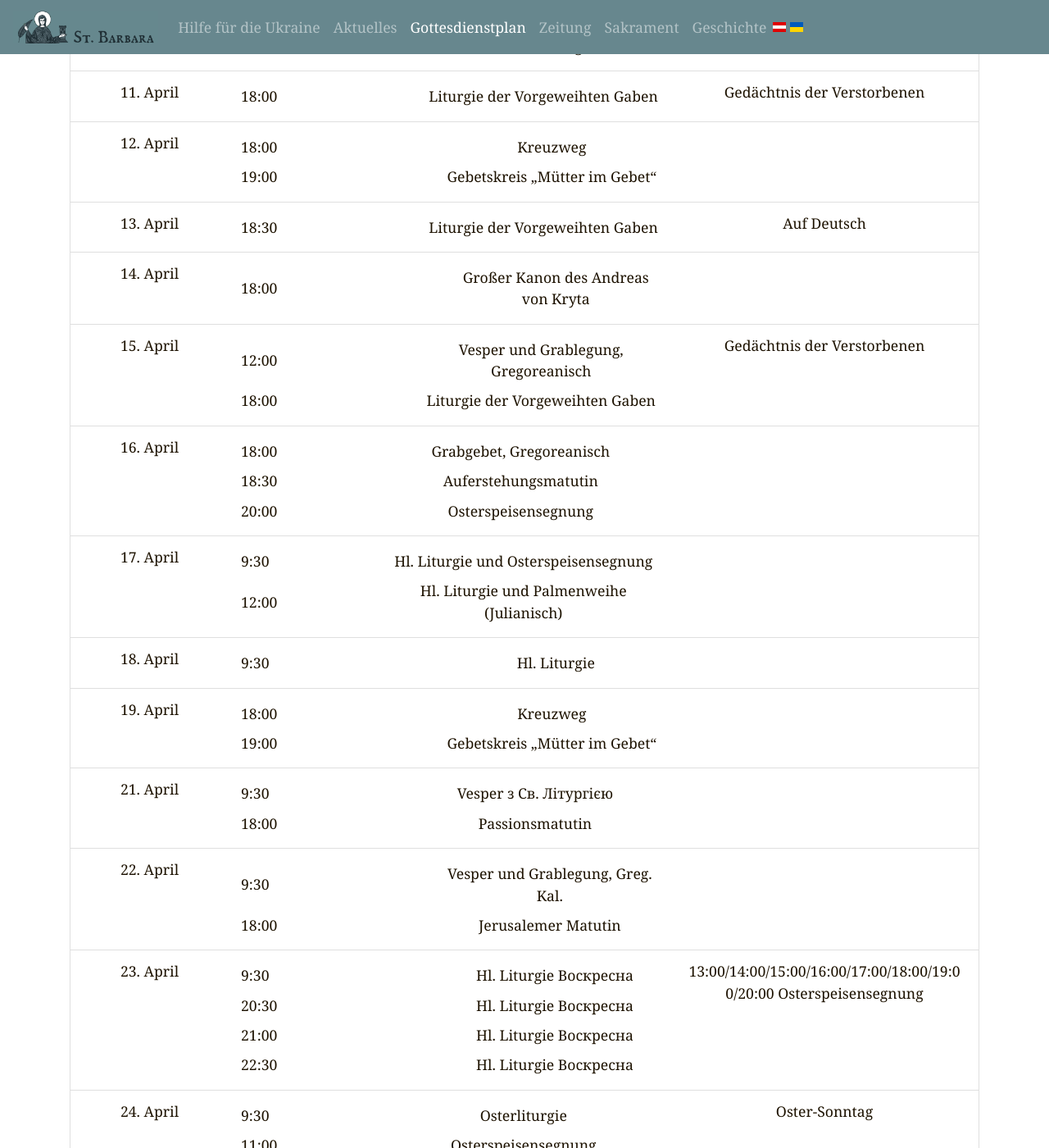
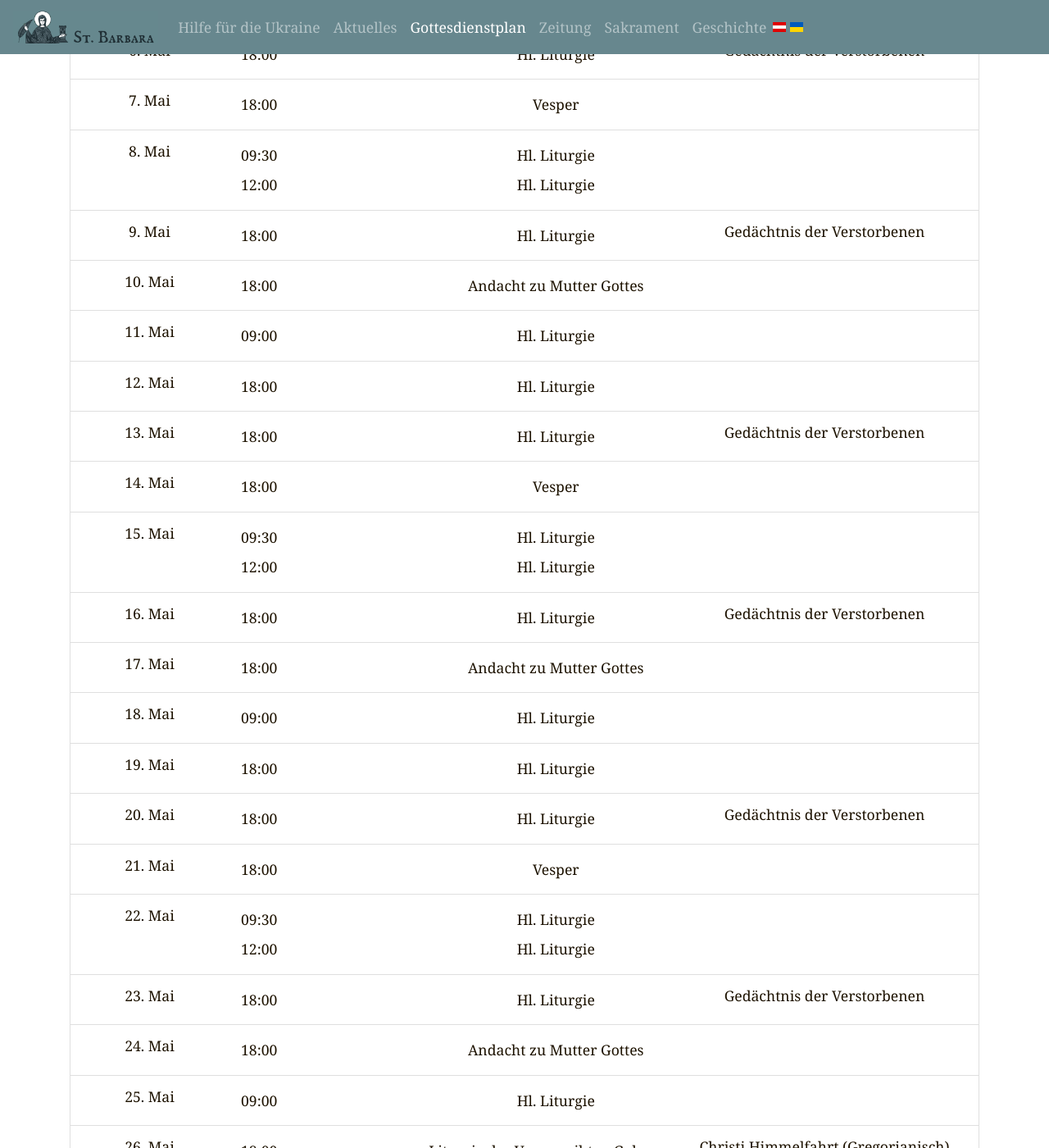
Before and after one commit to n3braska/jekyll, a Jekyll site: the page built from de/timetable.html, in a window 1280 px wide and 1400 px high, scrolled down 567 px. Shown: the whole window at 82% size. Built offline with Jekyll 4.4.1, drawn with Linux system fonts in a browser that asks for light colours; some of the changed text lies outside the part shown.

Commit message:
DE May calendar added

```diff
--- a/_data/de/calendar.yml
+++ b/_data/de/calendar.yml
@@ -127,5 +127,173 @@ month:
           - time: " 18:00"
             title: Hl. Liturgie
         occasion: Oster-Dienstag
+    is_published: false
+    month_date: 04-2022
+  - announcement: null
+    day:
+      - d: 1
+        event:
+          - time: " 09:30"
+            title: Hl. Liturgie
+          - time: " 12:00"
+            title: Hl. Liturgie
+        occasion: null
+      - d: 2
+        event:
+          - time: " 18:00"
+            title: Hl. Liturgie
+        occasion: Gedächtnis der Verstorbenen
+      - d: 3
+        event:
+          - time: " 18:00"
+            title: Andacht zu Mutter Gottes
+        occasion: null
+      - d: 4
+        event:
+          - time: " 09:00"
+            title: Hl. Liturgie
+        occasion: null
+      - d: 5
+        event:
+          - time: " 18:00"
+            title: Liturgie der Vorgeweihten Gaben
+        occasion: null
+      - d: 6
+        event:
+          - time: " 18:00"
+            title: Hl. Liturgie
+        occasion: Gedächtnis der Verstorbenen
+      - d: 7
+        event:
+          - time: " 18:00"
+            title: Vesper
+        occasion: null
+      - d: 8
+        event:
+          - time: " 09:30"
+            title: Hl. Liturgie
+          - time: " 12:00"
+            title: Hl. Liturgie
+        occasion: null
+      - d: 9
+        event:
+          - time: " 18:00"
+            title: Hl. Liturgie
+        occasion: Gedächtnis der Verstorbenen
+      - d: 10
+        event:
+          - time: " 18:00"
+            title: Andacht zu Mutter Gottes
+        occasion: null
+      - d: 11
+        event:
+          - time: " 09:00"
+            title: Hl. Liturgie
+        occasion: null
+      - d: 12
+        event:
+          - time: " 18:00"
+            title: Hl. Liturgie
+        occasion: null
+      - d: 13
+        event:
+          - time: " 18:00"
+            title: Hl. Liturgie
+        occasion: Gedächtnis der Verstorbenen
+      - d: 14
+        event:
+          - time: " 18:00"
+            title: Vesper
+        occasion: null
+      - d: 15
+        event:
+          - time: " 09:30"
+            title: Hl. Liturgie
+          - time: " 12:00"
+            title: Hl. Liturgie
+        occasion: null
+      - d: 16
+        event:
+          - time: " 18:00"
+            title: Hl. Liturgie
+        occasion: Gedächtnis der Verstorbenen
+      - d: 17
+        event:
+          - time: " 18:00"
+            title: Andacht zu Mutter Gottes
+        occasion: null
+      - d: 18
+        event:
+          - time: " 09:00"
+            title: Hl. Liturgie
+        occasion: null
+      - d: 19
+        event:
+          - time: " 18:00"
+            title: Hl. Liturgie
+        occasion: null
+      - d: 20
+        event:
+          - time: " 18:00"
+            title: Hl. Liturgie
+        occasion: Gedächtnis der Verstorbenen
+      - d: 21
+        event:
+          - time: " 18:00"
+            title: Vesper
+        occasion: null
+      - d: 22
+        event:
+          - time: " 09:30"
+            title: Hl. Liturgie
+          - time: " 12:00"
+            title: Hl. Liturgie
+        occasion: null
+      - d: 23
+        event:
+          - time: " 18:00"
+            title: Hl. Liturgie
+        occasion: Gedächtnis der Verstorbenen
+      - d: 24
+        event:
+          - time: " 18:00"
+            title: Andacht zu Mutter Gottes
+        occasion: null
+      - d: 25
+        event:
+          - time: " 09:00"
+            title: Hl. Liturgie
+        occasion: null
+      - d: 26
+        event:
+          - time: " 18:00"
+            title: Liturgie der Vorgeweihten Gaben
+        occasion: Christi Himmelfahrt (Gregorianisch)
+      - d: 27
+        event:
+          - time: " 18:00"
+            title: Hl. Liturgie
+        occasion: Gedächtnis der Verstorbenen
+      - d: 28
+        event:
+          - time: " 18:00"
+            title: Vesper
+        occasion: null
+      - d: 29
+        event:
+          - time: " 09:30"
+            title: Hl. Liturgie
+          - time: " 12:00"
+            title: Hl. Liturgie
+        occasion: null
+      - d: 3ß
+        event:
+          - time: " 18:00"
+            title: Hl. Liturgie
+        occasion: Gedächtnis der Verstorbenen
+      - d: 31
+        event:
+          - time: " 18:00"
+            title: Andacht zu Mutter Gottes
     is_published: true
-    month_date: 04-2022
+    month_date: 05-2022
```
